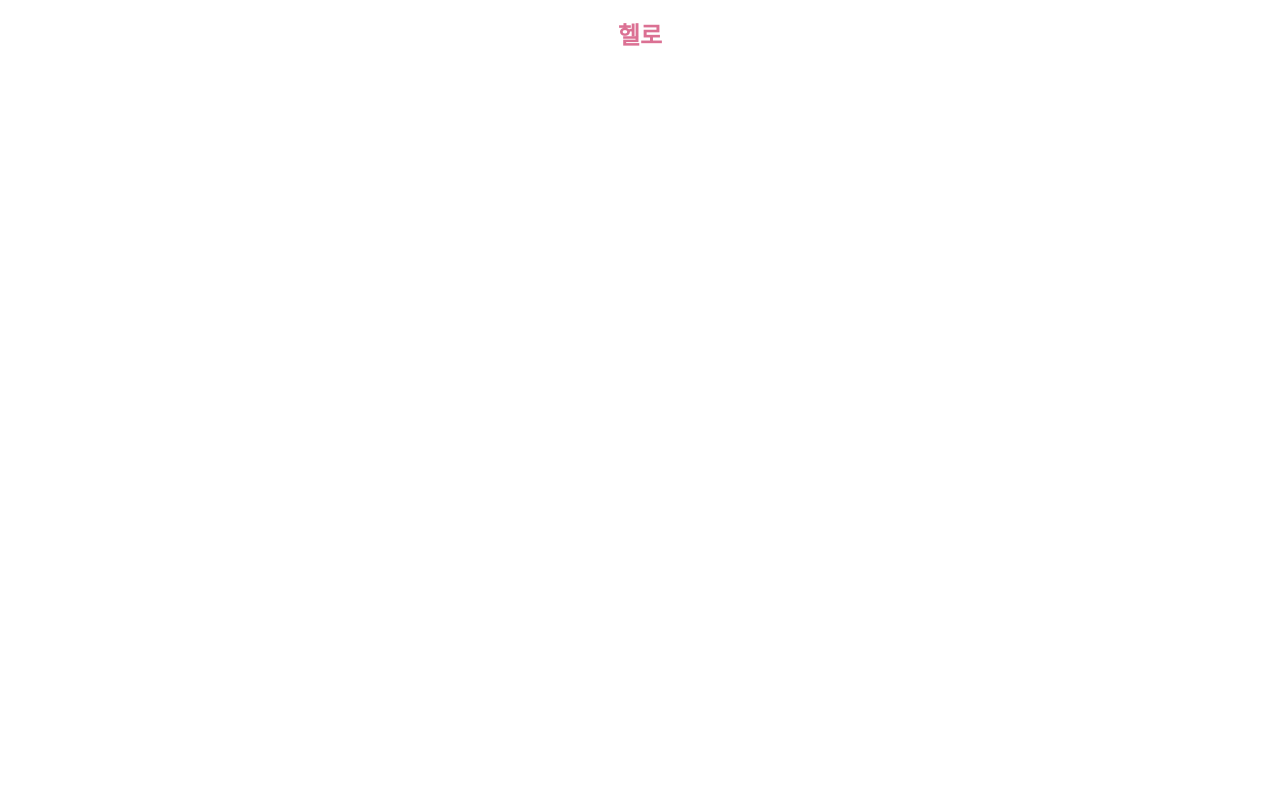
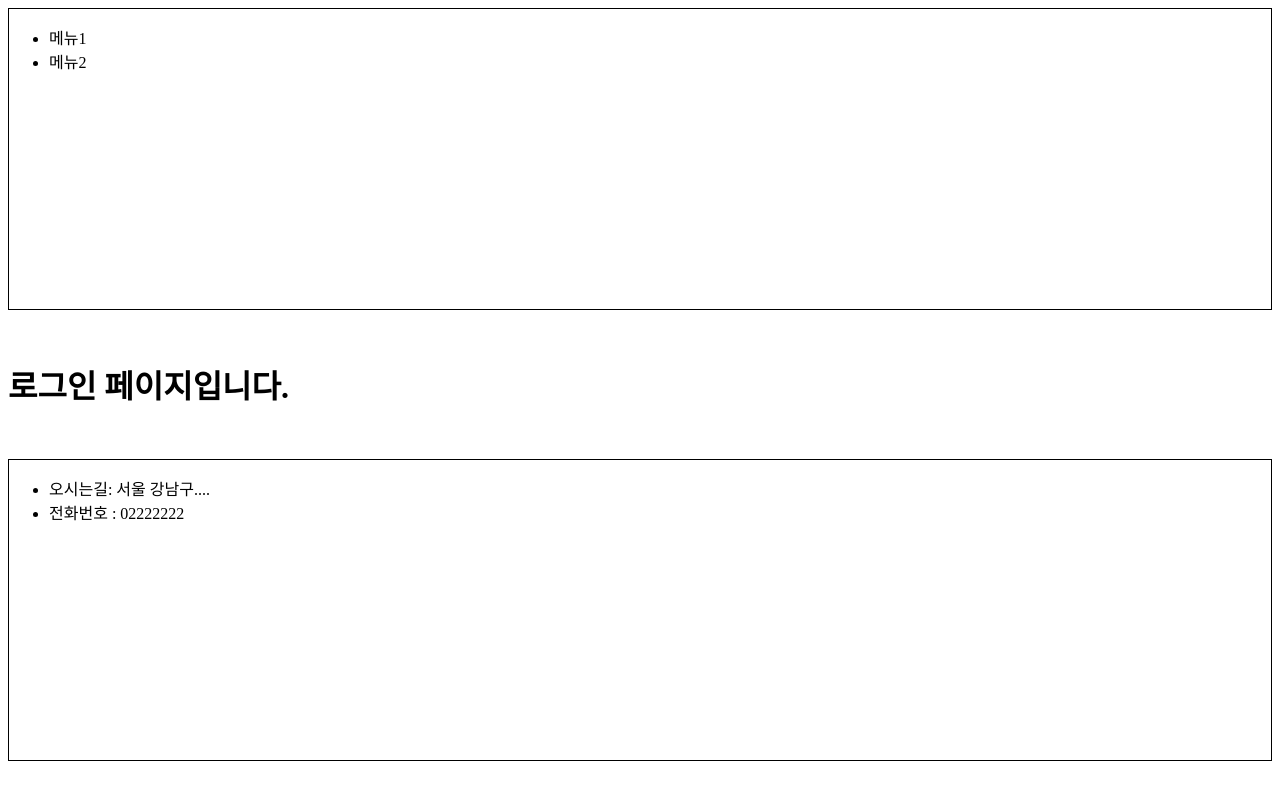
Before and after one commit to hanej93/react-springboot, a React (Create React App) app: page /login/10 in a window 1280 px wide. Built offline with nearby package versions, Linux system fonts and the light colour scheme.

Commit message:
1. 불필요한 파일 정리 2. components 화(header, footer ..)

```diff
--- a/src/App.js
+++ b/src/App.js
@@ -1,21 +1,8 @@
 import styled from 'styled-components';
-import './App.css';
-
-// useRef (디자인)
-// dom을 변경할 때 사용
-
-const Title = styled.h1`
-  font-size: 1.5em;
-  text-align: center;
-  color: palevioletred;
-`;
+import LoginPage from './pages/LoginPage';
 
 function App() {
-  return (
-    <div>
-      <Title>헬로</Title>
-    </div>
-  );
+  return <LoginPage />;
 }
 
 export default App;
--- a/src/components/Footer.js
+++ b/src/components/Footer.js
@@ -0,0 +1,21 @@
+import React from 'react';
+import styled from 'styled-components';
+
+// styled-components => js파일과 css파일 관리!!
+const FooterList = styled.div`
+  border: 1px solid black;
+  height: 300px;
+`;
+
+const Footer = () => {
+  return (
+    <FooterList>
+      <ul>
+        <li>오시는길: 서울 강남구....</li>
+        <li>전화번호 : 02222222</li>
+      </ul>
+    </FooterList>
+  );
+};
+
+export default Footer;
--- a/src/components/Header.js
+++ b/src/components/Header.js
@@ -0,0 +1,23 @@
+import React from 'react';
+import styled from 'styled-components';
+
+// 하나의 컴포넌트를 생성(재사용)
+
+// styled-components => js파일과 css파일 관리!!
+const HeaderList = styled.div`
+  border: 1px solid black;
+  height: 300px;
+`;
+
+const Header = () => {
+  return (
+    <HeaderList>
+      <ul>
+        <li>메뉴1</li>
+        <li>메뉴2</li>
+      </ul>
+    </HeaderList>
+  );
+};
+
+export default Header;
--- /dev/null
+++ b/src/components/login/Login.js
@@ -0,0 +1,16 @@
+import React from 'react';
+import styled from 'styled-components';
+
+const LoginBox = styled.div`
+  padding: 30px 0 30px 0;
+`;
+
+const Login = () => {
+  return (
+    <LoginBox>
+      <h1>로그인 페이지입니다.</h1>
+    </LoginBox>
+  );
+};
+
+export default Login;
--- a/src/index.css
+++ /dev/null
@@ -1,13 +0,0 @@
-body {
-  margin: 0;
-  font-family: -apple-system, BlinkMacSystemFont, 'Segoe UI', 'Roboto', 'Oxygen',
-    'Ubuntu', 'Cantarell', 'Fira Sans', 'Droid Sans', 'Helvetica Neue',
-    sans-serif;
-  -webkit-font-smoothing: antialiased;
-  -moz-osx-font-smoothing: grayscale;
-}
-
-code {
-  font-family: source-code-pro, Menlo, Monaco, Consolas, 'Courier New',
-    monospace;
-}
--- a/src/index.js
+++ b/src/index.js
@@ -1,8 +1,8 @@
 import React from 'react';
 import ReactDOM from 'react-dom/client';
-import './index.css';
+// import './index.css';
 import App from './App';
-import reportWebVitals from './reportWebVitals';
+// import reportWebVitals from './reportWebVitals';
 
 const root = ReactDOM.createRoot(document.getElementById('root'));
 root.render(
@@ -14,4 +14,4 @@
 // If you want to start measuring performance in your app, pass a function
 // to log results (for example: reportWebVitals(console.log))
 // or send to an analytics endpoint. Learn more: https://bit.ly/CRA-vitals
-reportWebVitals();
+// reportWebVitals();
--- /dev/null
+++ b/src/pages/LoginPage.js
@@ -0,0 +1,16 @@
+import React from 'react';
+import Footer from '../components/Footer';
+import Header from '../components/Header';
+import Login from '../components/login/Login';
+
+const LoginPage = () => {
+  return (
+    <>
+      <Header />
+      <Login />
+      <Footer />
+    </>
+  );
+};
+
+export default LoginPage;
--- a/src/reportWebVitals.js
+++ /dev/null
@@ -1,13 +0,0 @@
-const reportWebVitals = onPerfEntry => {
-  if (onPerfEntry && onPerfEntry instanceof Function) {
-    import('web-vitals').then(({ getCLS, getFID, getFCP, getLCP, getTTFB }) => {
-      getCLS(onPerfEntry);
-      getFID(onPerfEntry);
-      getFCP(onPerfEntry);
-      getLCP(onPerfEntry);
-      getTTFB(onPerfEntry);
-    });
-  }
-};
-
-export default reportWebVitals;
```
Also changed, not shown: src/setupTests.js (deleted, +0 -5 lines).
